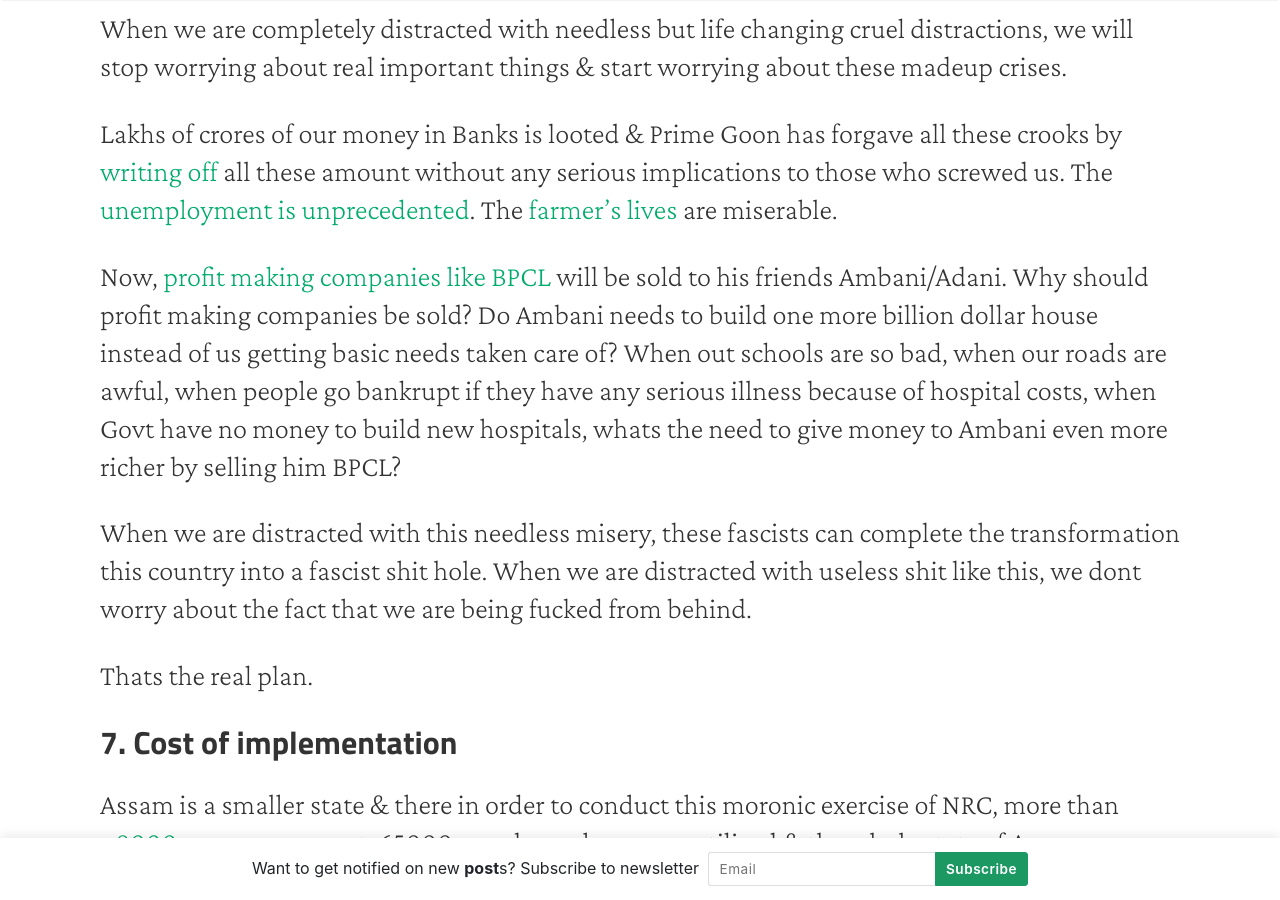
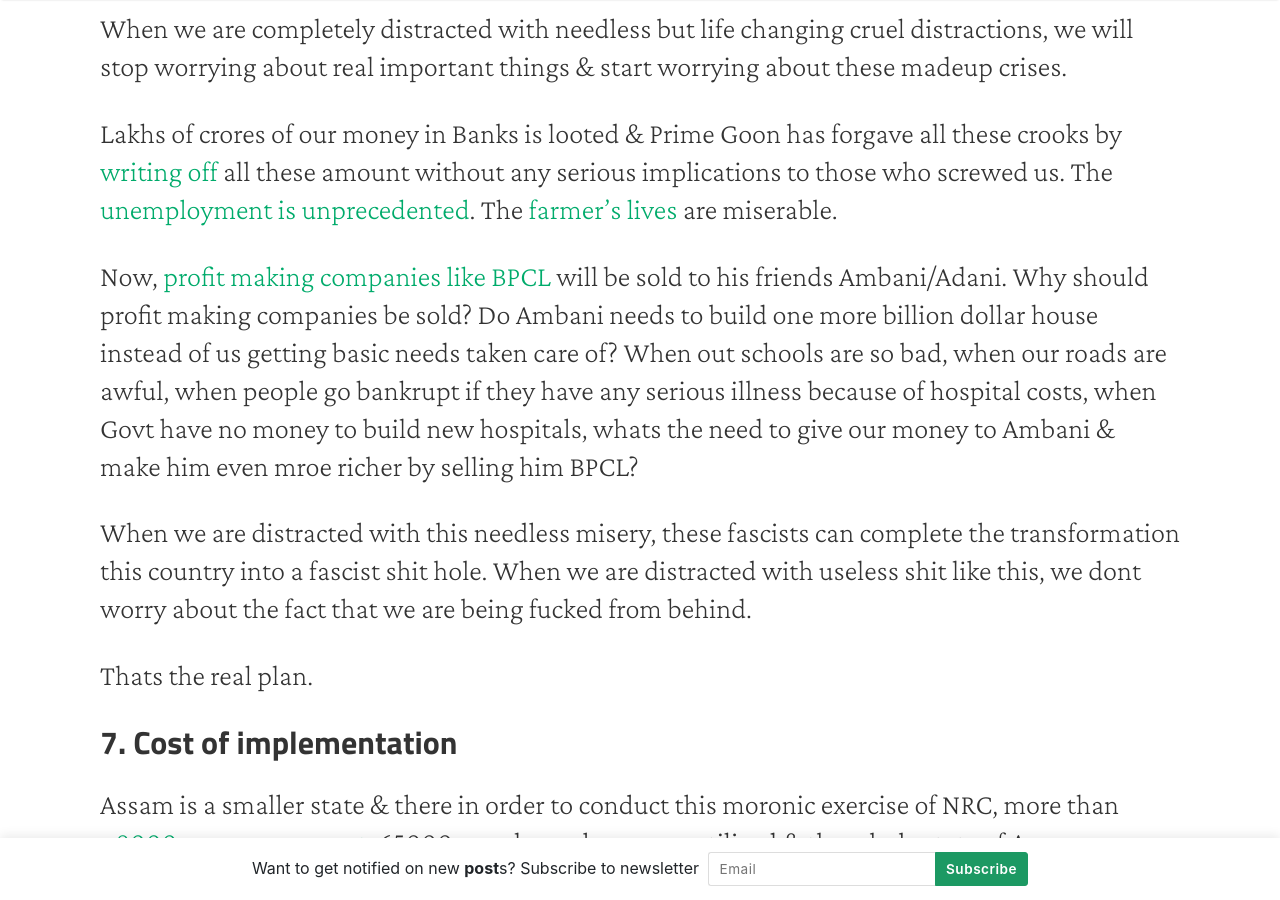
Before and after one commit to thekalinga/thekalinga.in, a Jekyll site: the page built from _posts/2019-11-24-why-fascist-nrc-should-be-opposed/2019-11-24-why-fascist-nrc-should-be-opposed.md, in a window 1280 px wide and 900 px high, scrolled down 5529 px. Built offline with Jekyll 4.4.1, drawn with Linux system fonts in a browser that asks for light colours; nearby versions of some CDN libraries.

Commit message:
fixed minor issue

```diff
--- a/_posts/2019-11-24-why-fascist-nrc-should-be-opposed/2019-11-24-why-fascist-nrc-should-be-opposed.md
+++ b/_posts/2019-11-24-why-fascist-nrc-should-be-opposed/2019-11-24-why-fascist-nrc-should-be-opposed.md
@@ -138,7 +138,7 @@
 Now, [profit making companies like BPCL](https://www.thehindu.com/news/cities/mumbai/bpcl-employees-to-protest-privatisation/article29685122.ece) will be sold to his friends Ambani/Adani.
 Why should profit making companies be sold?
 Do Ambani needs to build one more billion dollar house instead of us getting basic needs taken care of?
-When out schools are so bad, when our roads are awful, when people go bankrupt if they have any serious illness because of hospital costs, when Govt have no money to build new hospitals, whats the need to give money to Ambani even more richer by selling him BPCL?
+When out schools are so bad, when our roads are awful, when people go bankrupt if they have any serious illness because of hospital costs, when Govt have no money to build new hospitals, whats the need to give our money to Ambani & make him even mroe richer by selling him BPCL?
 
 When we are distracted with this needless misery, these fascists can complete the transformation this country into a fascist shit hole.
 When we are distracted with useless shit like this, we dont worry about the fact that we are being fucked from behind.
```
